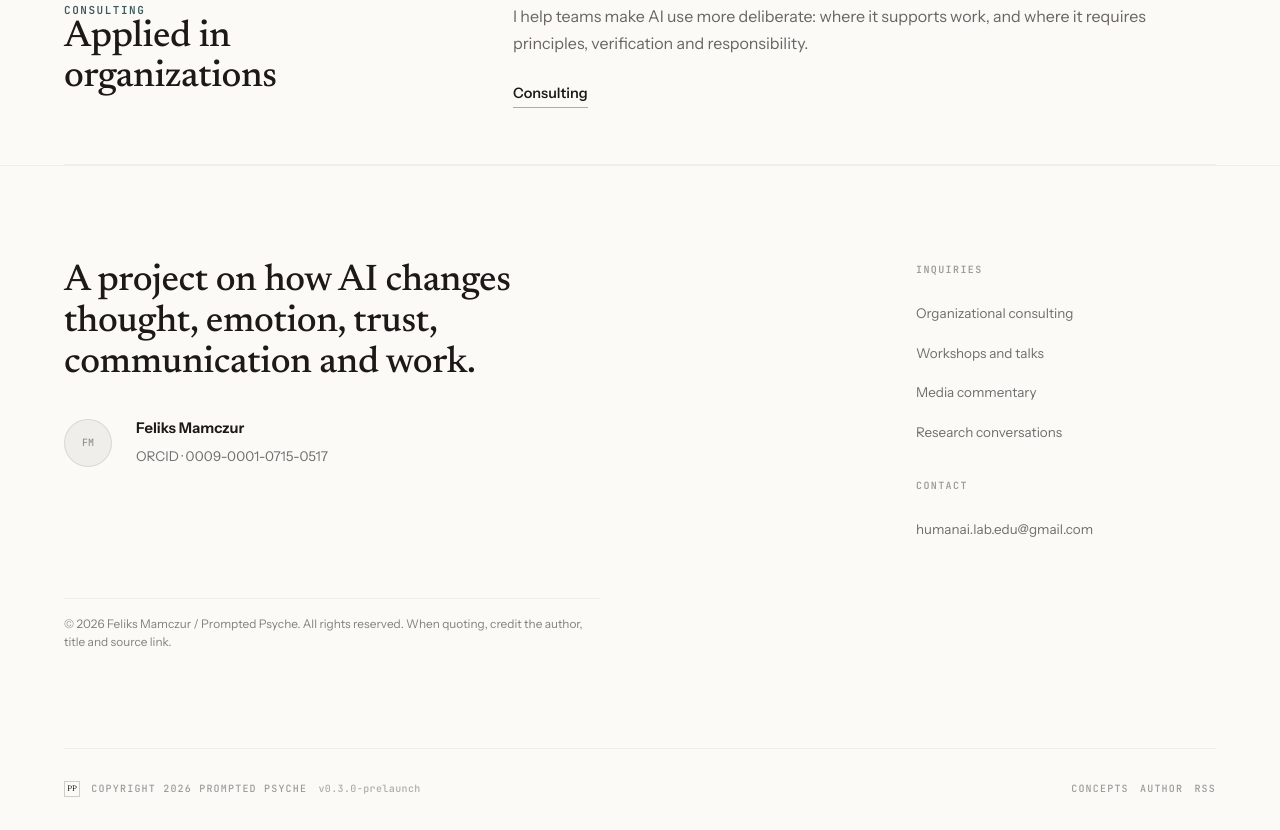
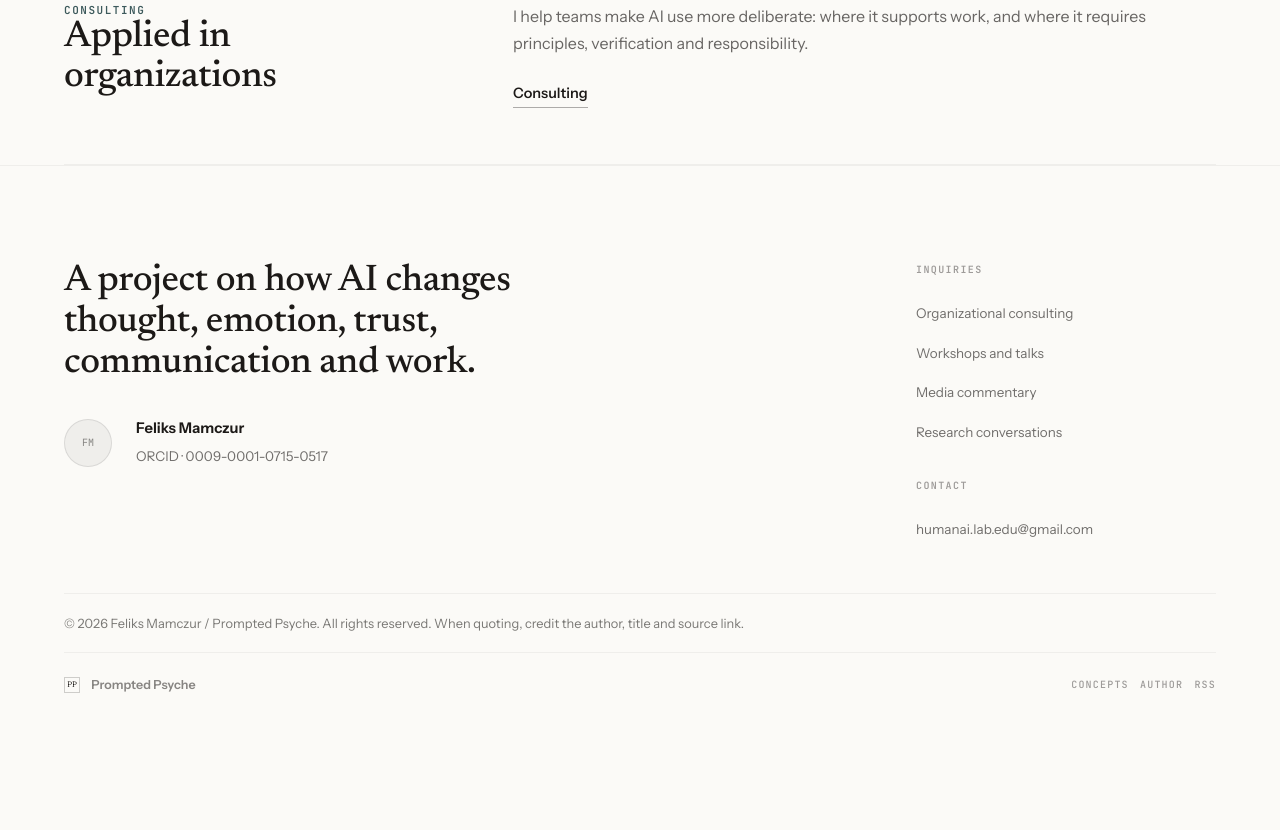
Before and after one commit to felixo01/promptedpsyche, an Astro site: page / in a window 1280 px wide. Shown: the part 1732-2562 px from the top of the page. After the commit the page ends 2460 px from the top, so only its background shows below. Built offline with nearby package versions, Linux system fonts and the light colour scheme; Astro itself is replaced by a stand-in of ours.

Commit message:
Refine site footer

```diff
--- a/src/components/Footer.astro
+++ b/src/components/Footer.astro
@@ -8,12 +8,11 @@ interface Props {
 }
 
 const activeLang = Astro.props.lang ?? getLangFromPath(Astro.url.pathname);
-const year = new Date().getFullYear();
 const isPl = activeLang === 'pl';
 const prefix = isPl ? '/pl' : '';
 ---
 
-<footer class="site-footer">
+<footer class="site-footer" data-qa="site-footer">
   <div class="footer-inner">
     <div class="footer-main">
       <div class="footer-intro">
@@ -53,10 +52,9 @@ const prefix = isPl ? '/pl' : '';
     <RightsNotice lang={activeLang} variant="footer" />
 
     <div class="footer-bottom">
-      <div>
+      <div class="footer-bottom__identity">
         <span aria-hidden="true">PP</span>
-        <p>Copyright {year} Prompted Psyche</p>
-        <p class="site-version">v{site.version}</p>
+        <p>Prompted Psyche</p>
       </div>
       <nav aria-label={isPl ? 'Linki w stopce' : 'Footer links'}>
         <a href={`${prefix}/concepts/`}>{isPl ? 'Pojęcia' : 'Concepts'}</a>
--- a/src/styles/global.css
+++ b/src/styles/global.css
@@ -2804,7 +2804,13 @@ html[lang='pl'] .content-header h1 {
 }
 
 .rights-notice-footer {
-  margin-top: 3.5rem;
+  max-width: none;
+  margin-top: clamp(3rem, 4vw, 4.5rem);
+  border-bottom: 1px solid var(--line-soft);
+  padding: 1.15rem 0;
+  color: rgba(28, 25, 23, 0.58);
+  font-size: 0.8rem;
+  line-height: 1.65;
 }
 
 .line-icon {
@@ -2865,6 +2871,7 @@ html[lang='pl'] .content-header h1 {
 .footer-inquiries a {
   color: rgba(28, 25, 23, 0.62);
   font-size: 0.84rem;
+  overflow-wrap: anywhere;
   text-decoration: none;
 }
 
@@ -2900,18 +2907,18 @@ html[lang='pl'] .content-header h1 {
   flex-wrap: wrap;
   align-items: center;
   justify-content: space-between;
-  gap: 1rem;
-  margin-top: 6rem;
-  border-top: 1px solid var(--line-soft);
-  padding: 2rem 0;
-}
-
-.footer-bottom div,
+  gap: 1rem 2rem;
+  margin-top: 0;
+  padding: 1.35rem 0 2rem;
+}
+
+.footer-bottom__identity,
 .footer-bottom nav {
   display: flex;
   flex-wrap: wrap;
   gap: 0.7rem;
   align-items: center;
+  min-width: 0;
 }
 
 .footer-bottom span {
@@ -2924,7 +2931,6 @@ html[lang='pl'] .content-header h1 {
   font-size: 0.5rem;
 }
 
-.footer-bottom p,
 .footer-bottom a {
   color: rgba(28, 25, 23, 0.42);
   font-size: 0.625rem;
@@ -2934,9 +2940,12 @@ html[lang='pl'] .content-header h1 {
   text-transform: uppercase;
 }
 
-.footer-bottom .site-version {
-  color: rgba(28, 25, 23, 0.34);
-  letter-spacing: 0.04em;
+.footer-bottom__identity p {
+  color: rgba(28, 25, 23, 0.52);
+  font-family: var(--font-sans);
+  font-size: 0.78rem;
+  font-weight: 600;
+  letter-spacing: 0;
   text-transform: none;
 }
 
```
Also changed, not shown: tests/layout/footer.spec.ts (added, +96 -0 lines).
